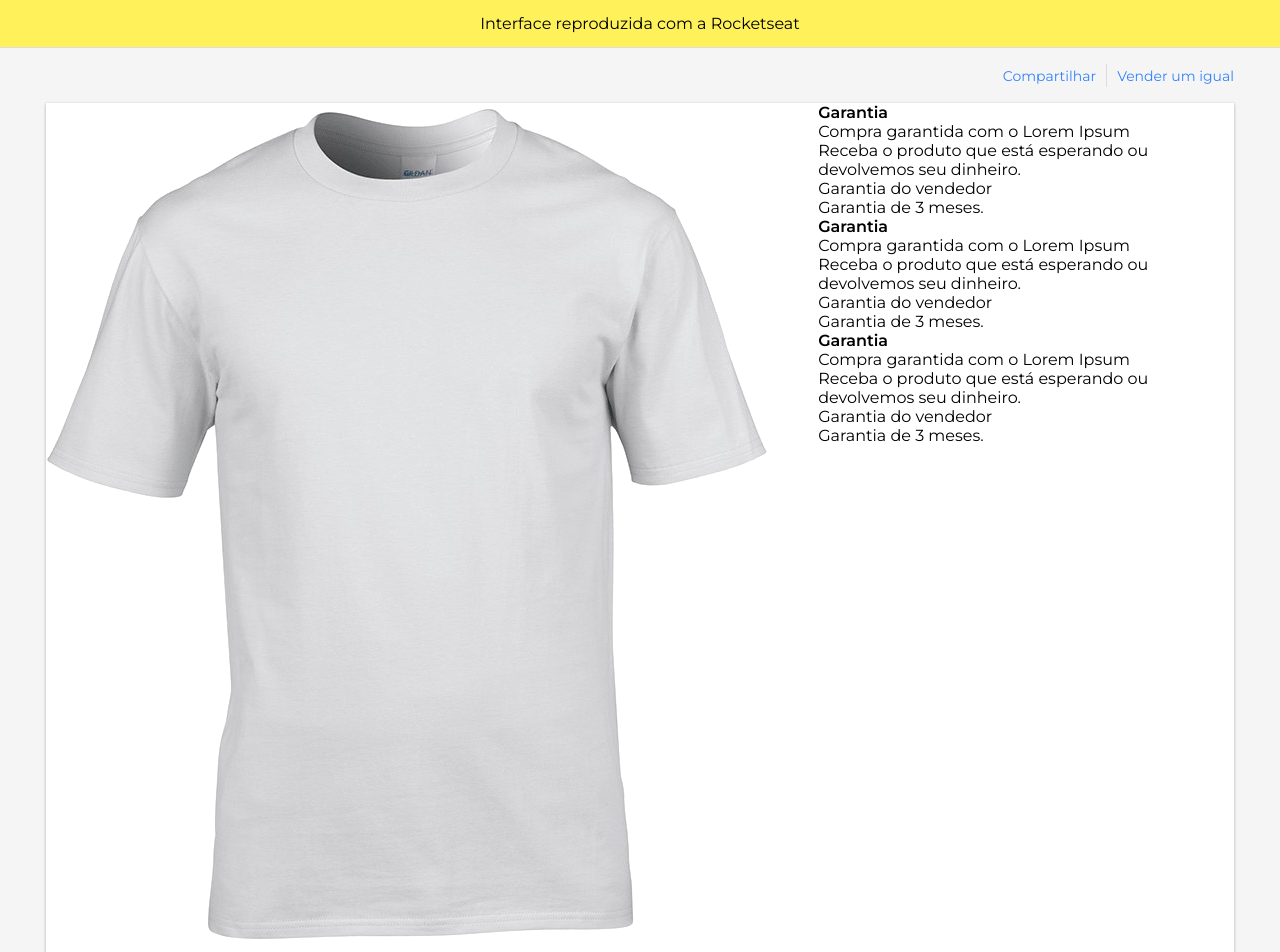
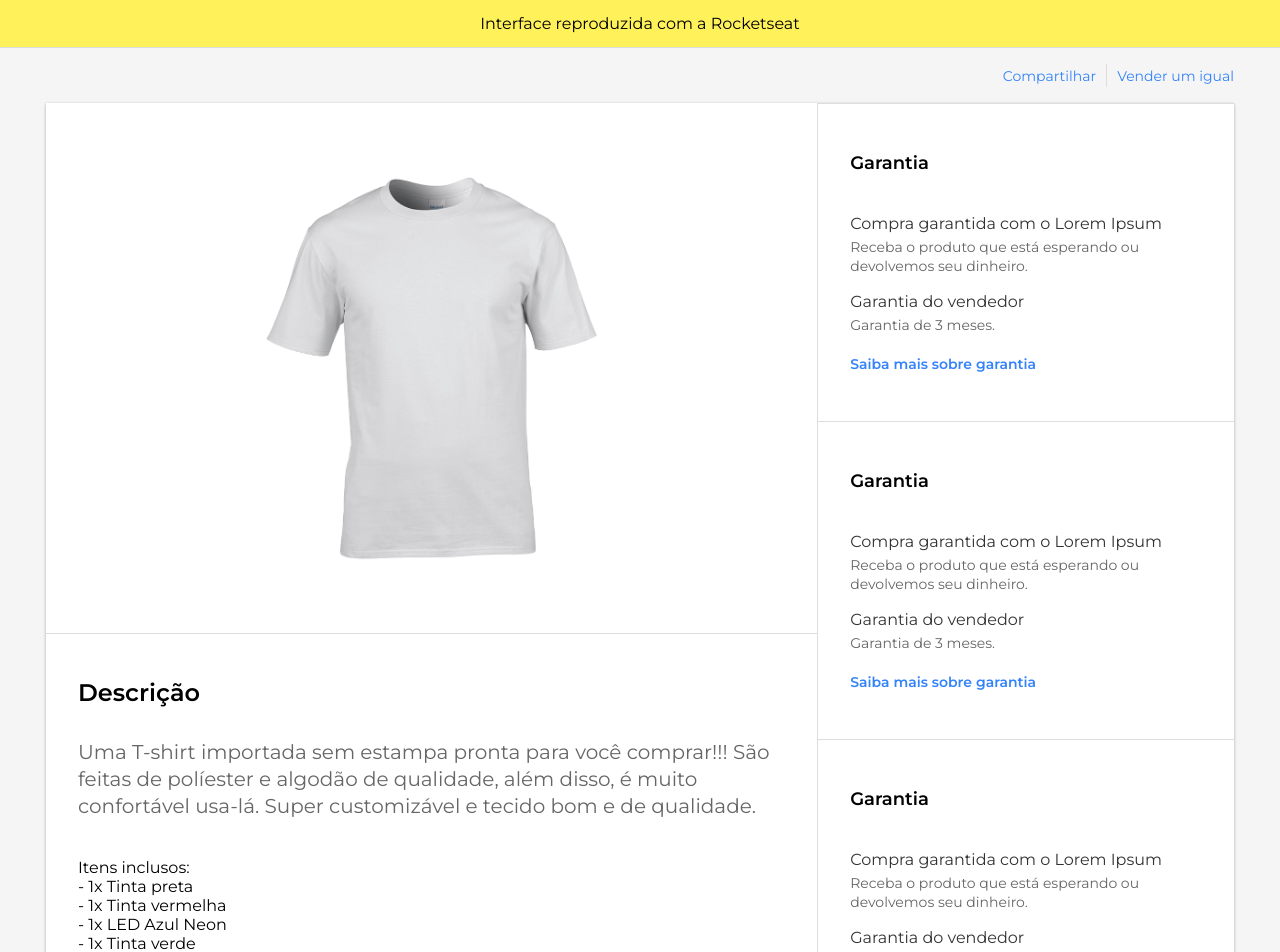
Before and after one commit to r3nanp/mercadolivre-clone, a React (Create React App) app: page / in a window 1280 px wide. Shown: the top 952 px of the page. Built offline with nearby package versions, Linux system fonts and the light colour scheme; the HTML template or start-up script is replaced by a standard one.

Commit message:
chore: product page

```diff
--- a/src/components/Layout/styles.ts
+++ b/src/components/Layout/styles.ts
@@ -1,20 +1,9 @@
 import styled from 'styled-components';
 
-export const Container = styled.div`
-
-`;
+export const Container = styled.div``;
 
 export const Wrapper = styled.div`
   max-width: 1220px;
   margin: 0 auto;
   padding: 0 16px;
-
-  @media (max-width: 768px) {
-    display: flex;
-    flex-direction: column;
-
-    width: 100%;
-    height: 100%;
-  }
-
 `;
--- a/src/components/Product/index.tsx
+++ b/src/components/Product/index.tsx
@@ -24,7 +24,11 @@
       <Panel>
         <Column>
           <Gallery>
-            <img alt="T-Shirt" src={tshirtImage} />
+            <img
+              alt="T-Shirt"
+              src={tshirtImage}
+              width="73%"
+            />
           </Gallery>
 
           <Info />
@@ -60,6 +64,8 @@
         <p className="description">Garantia de 3 meses.</p>
       </span>
     </div>
+
+    <a href="#">Saiba mais sobre garantia</a>
   </Section>
 );
 
--- a/src/components/Product/styles.ts
+++ b/src/components/Product/styles.ts
@@ -37,22 +37,89 @@
   display: grid;
   grid-template-columns: 65fr 35fr;
 
-
-
-
   @media (max-width: 768px) {
     display: flex;
     flex-direction: column;
 
-    width: 100%;
-    height: 100%;
+    width: 100vw;
+    height: 100vh;
   }
 `;
 
-export const Column = styled.div``;
+export const Column = styled.div`
+  &:first-child {
+    border-right: 1px solid var(--color-border);
+  }
+`;
 
-export const Gallery = styled.div``;
+export const Gallery = styled.div`
+  display: flex;
+  align-items: center;
+  justify-content: center;
 
-export const Section = styled.div``;
+  height: 530px;
 
-export const Description = styled.div``;
+  > img {
+    cursor: zoom-in;
+    height: 73%;
+    object-fit: contain;
+  }
+`;
+
+export const Section = styled.div`
+  border-top: 1px solid var(--color-border);
+  padding: 48px 32px;
+
+  display: flex;
+  flex-direction: column;
+
+  > h4 {
+    font-size: 18px;
+    margin-bottom: 40px;
+  }
+
+  > div {
+    display: flex;
+    flex-direction: column;
+
+    > span + span {
+      margin-top: 16px;
+    }
+
+    .title {
+      font-size: 16px;
+      color: var(--color-black);
+    }
+
+    .description {
+      margin-top: 5px;
+      font-size: 14px;
+      color: var(--color-gray);
+      line-height: 19px;
+    }
+  }
+
+  > a {
+    margin-top: 20px;
+    font-size: 14px;
+    font-weight: 600;
+    color: var(--color-blue);
+    text-decoration: none;
+  }
+`;
+
+export const Description = styled.div`
+  border-top: 1px solid var(--color-border);
+  padding: 44px 32px;
+
+  > h2 {
+    font-size: 24px;
+    margin-bottom: 32px;
+  }
+
+  > p {
+    font-size: 20px;
+    color: var(--color-gray);
+    line-height: 27px;
+  }
+`;
```
Also changed, not shown: 1 other file (tests, documents, lock files or other folders).
